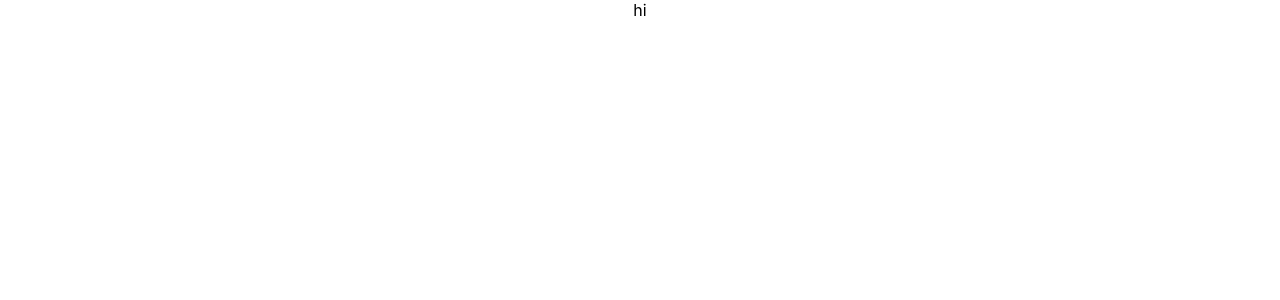
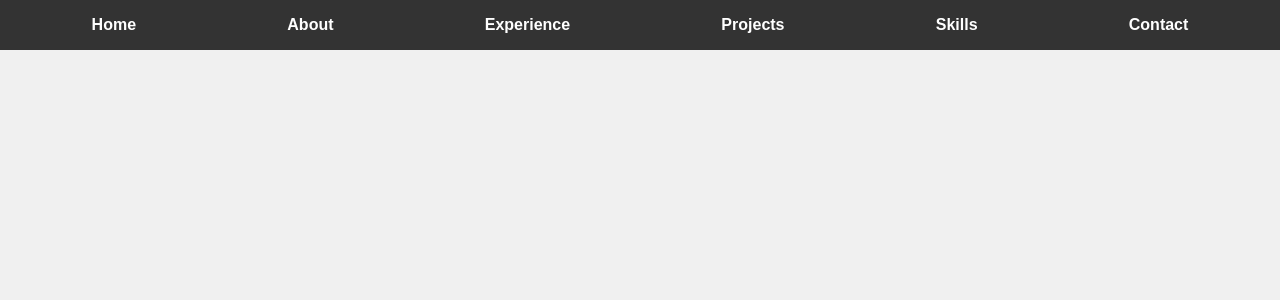
Before and after one commit to g100rabh/central-assignment, a React (Create React App) app: page / in a window 1280 px wide. Shown: the top 300 px of the page. Built offline with nearby package versions, Linux system fonts and the light colour scheme.

Commit message:
data and navbar added

```diff
--- a/src/App.css
+++ b/src/App.css
@@ -1,38 +1,11 @@
-.App {
-  text-align: center;
+body {
+  margin: 0;
+  font-family: Arial, sans-serif;
+  background: #f0f0f0;
 }
 
-.App-logo {
-  height: 40vmin;
-  pointer-events: none;
-}
-
-@media (prefers-reduced-motion: no-preference) {
-  .App-logo {
-    animation: App-logo-spin infinite 20s linear;
-  }
-}
-
-.App-header {
-  background-color: #282c34;
-  min-height: 100vh;
+.App {
   display: flex;
   flex-direction: column;
-  align-items: center;
-  justify-content: center;
-  font-size: calc(10px + 2vmin);
-  color: white;
+  min-height: 100vh;
 }
-
-.App-link {
-  color: #61dafb;
-}
-
-@keyframes App-logo-spin {
-  from {
-    transform: rotate(0deg);
-  }
-  to {
-    transform: rotate(360deg);
-  }
-}
--- a/src/App.js
+++ b/src/App.js
@@ -1,7 +1,12 @@
 import "./App.css";
+import Header from "./components/Header";
 
 function App() {
-  return <div className="App">hi</div>;
+  return (
+    <div className="App">
+      <Header />
+    </div>
+  );
 }
 
 export default App;
--- /dev/null
+++ b/src/components/Header.js
@@ -0,0 +1,13 @@
+import React from "react";
+import Navbar from "./Navbar";
+import styles from "./Header.module.css";
+
+const Header = () => {
+  return (
+    <header className={styles.header}>
+      <Navbar />
+    </header>
+  );
+};
+
+export default Header;
--- /dev/null
+++ b/src/components/Header.module.css
@@ -0,0 +1,6 @@
+.header {
+  position: fixed;
+  width: 100%;
+  top: 0;
+  z-index: 1000;
+}
--- /dev/null
+++ b/src/components/Navbar.js
@@ -0,0 +1,31 @@
+import React from "react";
+import styles from "./Navbar.module.css";
+
+const Navbar = () => {
+  return (
+    <nav className={styles.navbar}>
+      <ul className={styles.navList}>
+        <li className={styles.navItem}>
+          <a href="#home">Home</a>
+        </li>
+        <li className={styles.navItem}>
+          <a href="#about">About</a>
+        </li>
+        <li className={styles.navItem}>
+          <a href="#experience">Experience</a>
+        </li>
+        <li className={styles.navItem}>
+          <a href="#projects">Projects</a>
+        </li>
+        <li className={styles.navItem}>
+          <a href="#skills">Skills</a>
+        </li>
+        <li className={styles.navItem}>
+          <a href="#contact">Contact</a>
+        </li>
+      </ul>
+    </nav>
+  );
+};
+
+export default Navbar;
--- /dev/null
+++ b/src/components/Navbar.module.css
@@ -0,0 +1,22 @@
+.navbar {
+  background: #333;
+  padding: 1rem;
+}
+
+.navList {
+  list-style: none;
+  display: flex;
+  justify-content: space-around;
+  margin: 0;
+  padding: 0;
+}
+
+.navItem a {
+  color: white;
+  text-decoration: none;
+  font-weight: bold;
+}
+
+.navItem a:hover {
+  text-decoration: underline;
+}
```
Also changed, not shown: src/data.js (added, +86 -0 lines).
